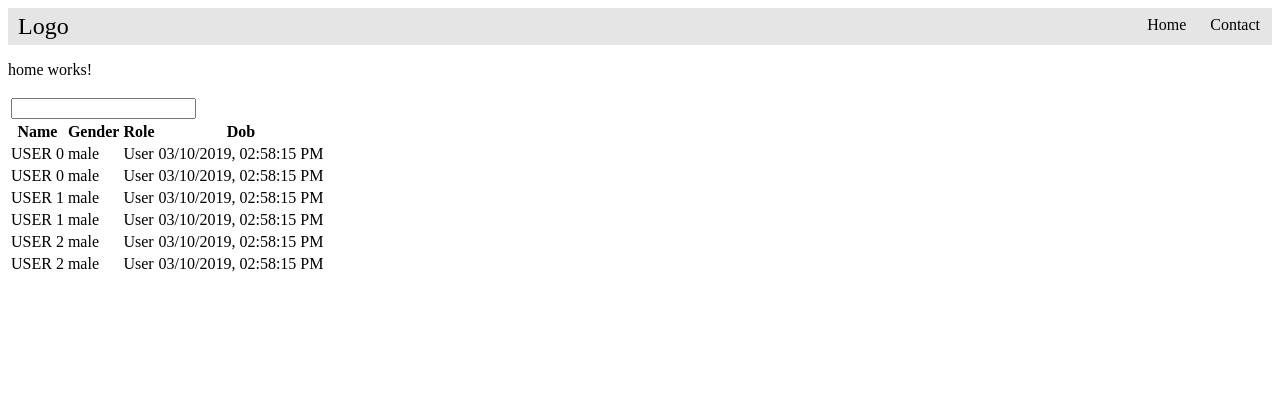
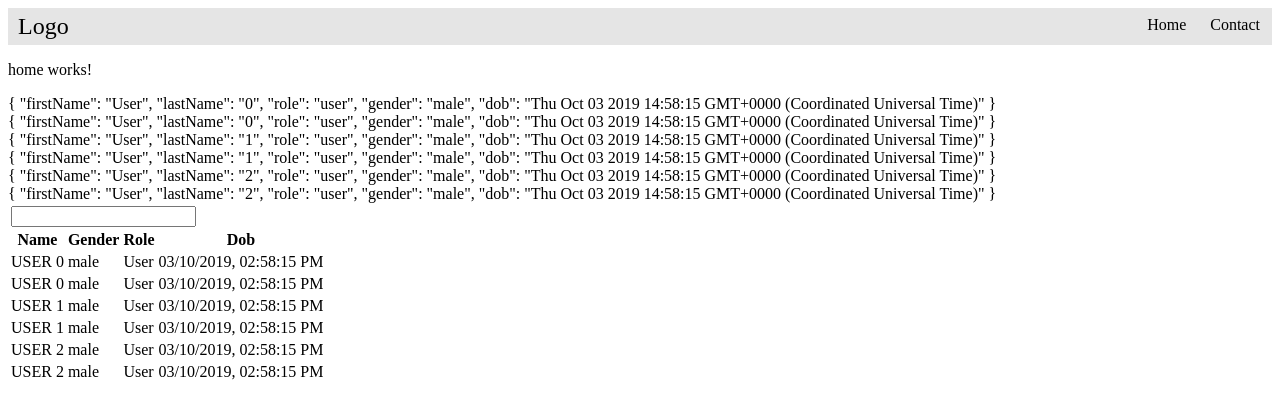
Before and after one commit to Manoj-kushwah/angular_class_2019_09_26, an Angular app: page / in a window 1280 px wide. Shown: the top 416 px of the page. Built offline with nearby package versions, Linux system fonts and the light colour scheme.

Commit message:
Directive input and output implement.

```diff
--- a/src/app/app.module.ts
+++ b/src/app/app.module.ts
@@ -3,7 +3,6 @@ import { NgModule } from '@angular/core';
 
 import { AppComponent } from './app.component';
 import { AppRoutingModule } from './app-routing.module';
-import { ListFilterPipe } from './shared/list-filter.pipe';
 import { NavbarDirective } from './shared/navbar.directive';
 
 @NgModule({
--- a/src/app/home/home.component.html
+++ b/src/app/home/home.component.html
@@ -1,7 +1,11 @@
 <p>
   home works!
 </p>
-
+<div>
+  <div *ngFor="let user of getUsers() | listFilter: [listFilterKey, 6];">
+    <div appUserListItem [data]="user" (openDetails)="openUserDetails($event)">{{user | json}}</div>
+  </div>
+</div>
 <table>
   <tr>
     <td colspan="10"><input type="text" (keyup)="filterName($event)" /></td>
--- a/src/app/home/home.component.ts
+++ b/src/app/home/home.component.ts
@@ -28,4 +28,8 @@ export class HomeComponent implements OnInit {
     this.listFilterKey = (event && event.target.value);
     console.log("HomeComponent: filterName: listFilterKey: ", this.listFilterKey);
   }
+
+  public openUserDetails(event){
+    console.log("HomeComponent: openUserDetails: event: ", event);
+  }
 }
--- a/src/app/home/home.module.ts
+++ b/src/app/home/home.module.ts
@@ -4,9 +4,10 @@ import { CommonModule } from '@angular/common';
 import { HomeRoutingModule } from './home-routing.module';
 import { HomeComponent } from './home.component';
 import { ListFilterPipe } from '../shared/list-filter.pipe';
+import { UserListItemDirective } from '../shared/user-list-item.directive';
 
 @NgModule({
-  declarations: [HomeComponent, ListFilterPipe],
+  declarations: [HomeComponent, ListFilterPipe, UserListItemDirective],
   imports: [
     CommonModule,
     HomeRoutingModule
--- /dev/null
+++ b/src/app/shared/user-list-item.directive.ts
@@ -0,0 +1,26 @@
+import { Directive, Input, OnInit, ElementRef, Output, EventEmitter, HostListener } from '@angular/core';
+
+@Directive({
+  selector: '[appUserListItem]'
+})
+export class UserListItemDirective implements OnInit {
+  @Input('data') d = null;
+
+  @Output('openDetails') open: EventEmitter<any> = new EventEmitter<any>();
+
+  @HostListener('click', ['$event', '$event.target'])
+  clickHost(e, t){
+    console.log('UserListItemDirective: clickHost: e ', e);
+    console.log('UserListItemDirective: clickHost: t ', t);
+    this.open.emit(this.d.role);
+  }
+
+  constructor(private el: ElementRef) {
+    console.log('UserListItemDirective: ', this);
+  }
+
+  ngOnInit(){
+    console.log('UserListItemDirective: d: ', this.d);
+  }
+
+}
```
Also changed, not shown: 1 other file (tests, documents, lock files or other folders).
